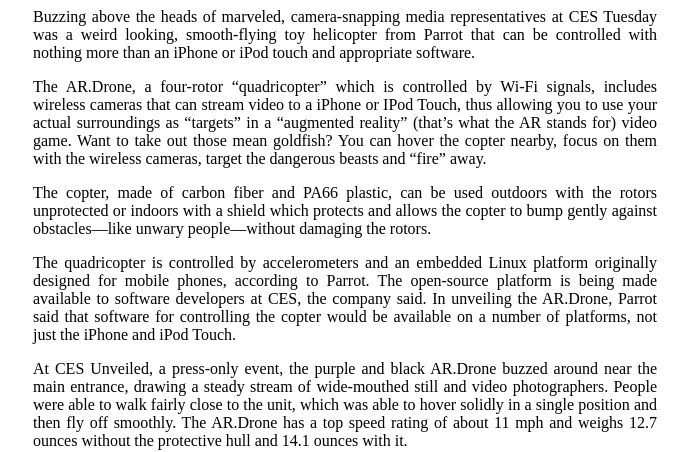
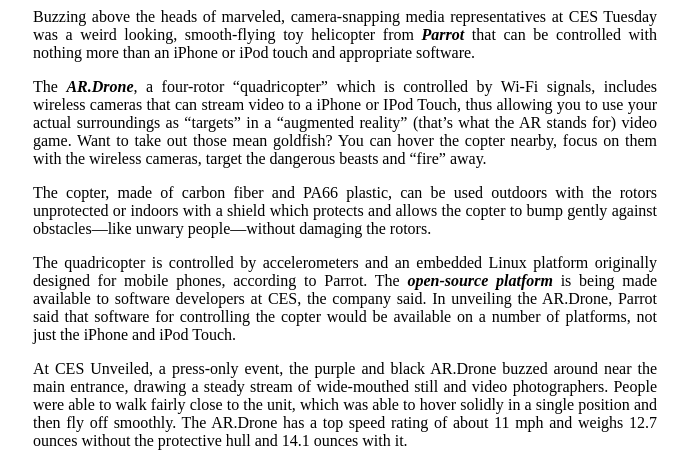
Before and after one commit to UQuark0/UQuark0.github.io, a plain HTML site: page topic3.html in a window 1280 px wide. Shown: the top 452 px of the page, without its empty margins (295-983 px from the left). Drawn offline with Linux system fonts and the light colour scheme.

Commit message:
Topic 3 keywords

```diff
--- a/topic3.html
+++ b/topic3.html
@@ -6,18 +6,19 @@
 
 <body>
     <p>
-        Buzzing above the heads of marveled, camera-snapping media representatives at CES Tuesday was a weird looking, smooth-flying toy helicopter from Parrot that can be controlled with nothing more than an iPhone or iPod touch and appropriate software.
+        Buzzing above the heads of marveled, camera-snapping media representatives at CES Tuesday was a weird looking, smooth-flying toy helicopter from <b><i>Parrot</i></b> that can be controlled with nothing more than an iPhone or iPod touch and appropriate
+        software.
     </p>
     <p>
-        The AR.Drone, a four-rotor “quadricopter” which is controlled by Wi-Fi signals, includes wireless cameras that can stream video to a iPhone or IPod Touch, thus allowing you to use your actual surroundings as “targets” in a “augmented reality” (that’s
-        what the AR stands for) video game. Want to take out those mean goldfish? You can hover the copter nearby, focus on them with the wireless cameras, target the dangerous beasts and “fire” away.
+        The <b><i>AR.Drone</i></b>, a four-rotor “quadricopter” which is controlled by Wi-Fi signals, includes wireless cameras that can stream video to a iPhone or IPod Touch, thus allowing you to use your actual surroundings as “targets” in a “augmented
+        reality” (that’s what the AR stands for) video game. Want to take out those mean goldfish? You can hover the copter nearby, focus on them with the wireless cameras, target the dangerous beasts and “fire” away.
     </p>
     <p>
         The copter, made of carbon fiber and PA66 plastic, can be used outdoors with the rotors unprotected or indoors with a shield which protects and allows the copter to bump gently against obstacles—like unwary people—without damaging the rotors.
     </p>
     <p>
-        The quadricopter is controlled by accelerometers and an embedded Linux platform originally designed for mobile phones, according to Parrot. The open-source platform is being made available to software developers at CES, the company said. In unveiling
-        the AR.Drone, Parrot said that software for controlling the copter would be available on a number of platforms, not just the iPhone and iPod Touch.
+        The quadricopter is controlled by accelerometers and an embedded Linux platform originally designed for mobile phones, according to Parrot. The <b><i>open-source platform</i></b> is being made available to software developers at CES, the company
+        said. In unveiling the AR.Drone, Parrot said that software for controlling the copter would be available on a number of platforms, not just the iPhone and iPod Touch.
     </p>
     <p>
         At CES Unveiled, a press-only event, the purple and black AR.Drone buzzed around near the main entrance, drawing a steady stream of wide-mouthed still and video photographers. People were able to walk fairly close to the unit, which was able to hover
```
